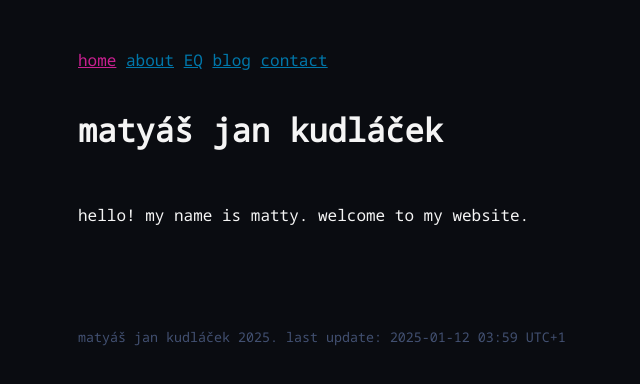
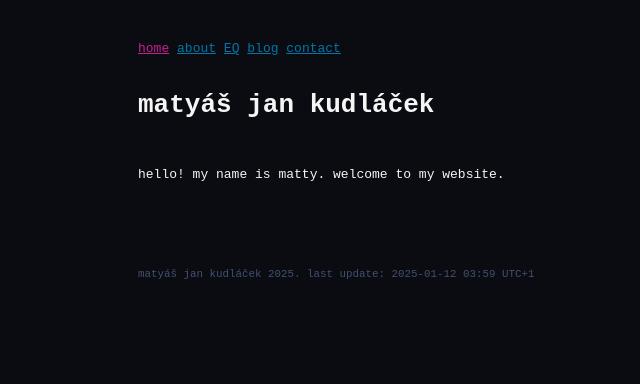
Before and after one commit to linuxmatty/matyasjankudlacek.cz, a plain HTML site: page index.html in a window 1280 px wide. Shown: the whole page, without its empty margins (242-882 px from the left). Drawn offline with Linux system fonts and the light colour scheme.

Commit message:
removed Noto Sans Mono

```diff
--- a/style.css
+++ b/style.css
@@ -1,11 +1,5 @@
-@font-face {
-    font-family: "Noto Sans Mono";
-    src:
-        url(NotoSansMono-Regular.woff2) format("woff2");
-}
-
 * {
-    font-family: 'Noto Sans Mono', monospace;
+    font-family: monospace;
     background-color: #0a0c11;
 }
 
```
